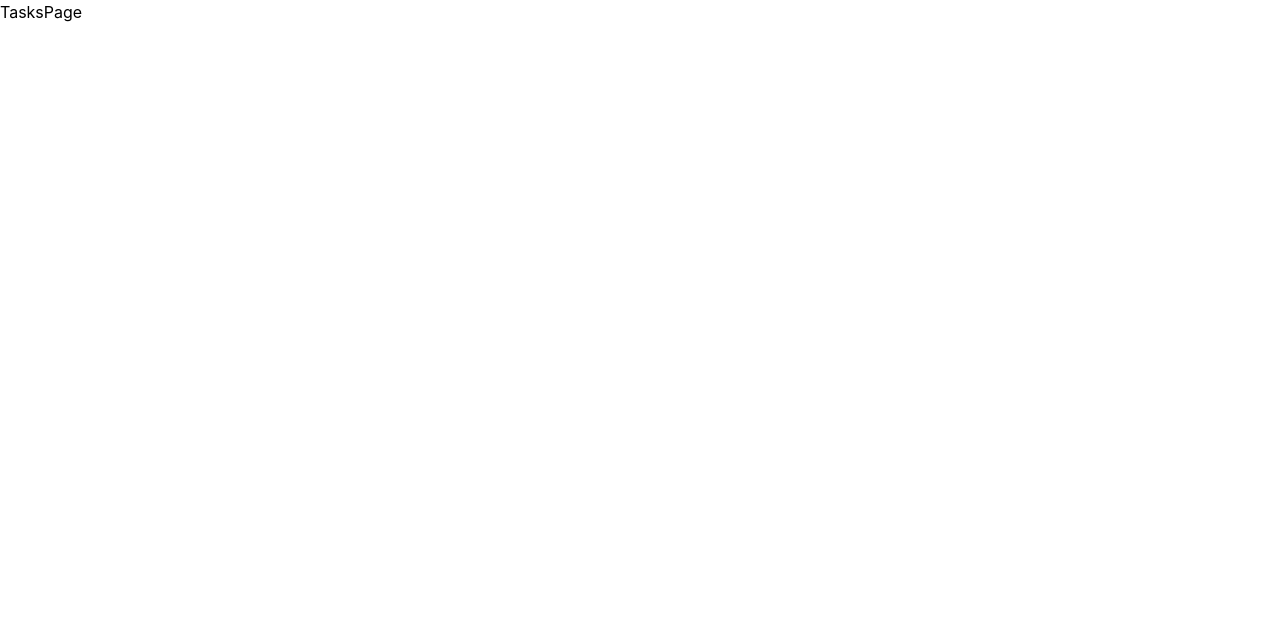
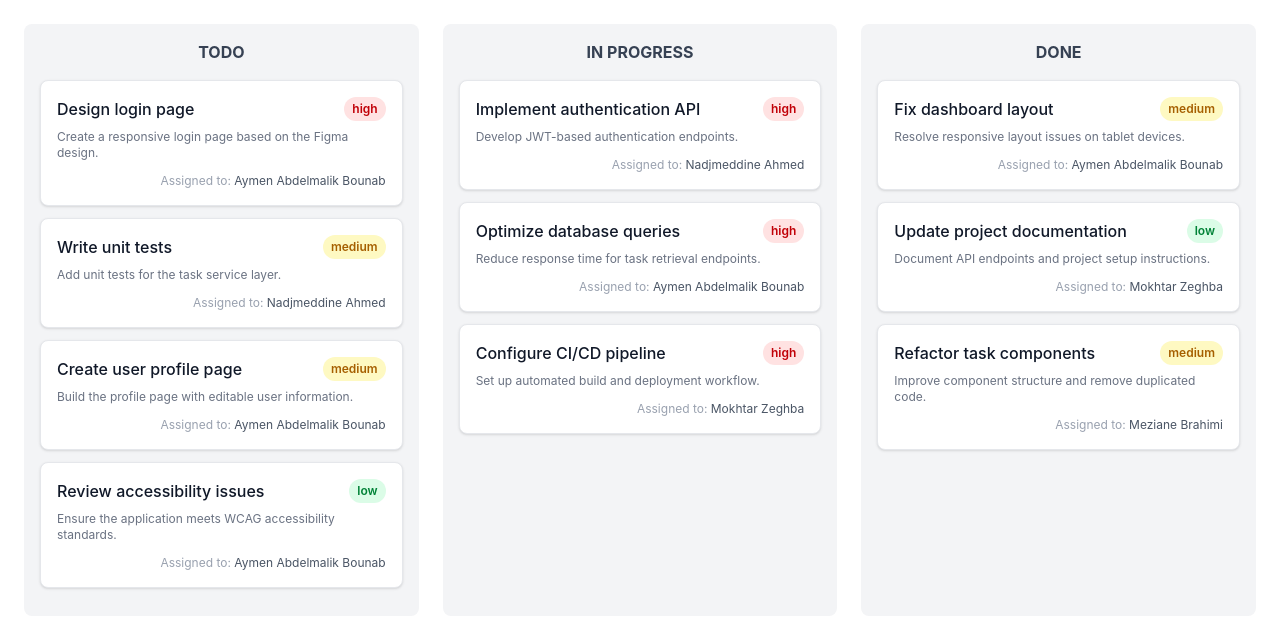
Before and after one commit to MalikBNB/TMD, a React (Vite) app: page /tasks in a window 1280 px wide. Shown: the top 630 px of the page. Built offline with nearby package versions, Linux system fonts and the light colour scheme; sample sign-in values are in the browser's storage.

Commit message:
Create Main UI Pages

```diff
--- /dev/null
+++ b/src/components/TaskCard.tsx
@@ -0,0 +1,33 @@
+import type { Task } from "../types/Task";
+
+interface TaskCardProps {
+  task: Task;
+}
+
+export default function TaskCard({ task }: TaskCardProps) {
+  const priorityColors: Record<Task["priority"], string> = {
+    low: "bg-green-100 text-green-700",
+    medium: "bg-yellow-100 text-yellow-700",
+    high: "bg-red-100 text-red-700",
+  };
+
+  return (
+    <div className="bg-white rounded-lg shadow-sm border border-gray-200 p-4 mb-3">
+      <div className="flex items-start justify-between mb-2">
+        <p className="font-medium text-gray-900">{task.title}</p>
+        <span
+          className={`text-xs font-semibold px-2 py-1 rounded-full ${priorityColors[task.priority]}`}
+        >
+          {task.priority}
+        </span>
+      </div>
+
+      <p className="text-xs text-gray-500 mb-3">{task.description}</p>
+      <div className="flex justify-end">
+        <p className="text-xs text-gray-400">
+          Assigned to: <span className="text-gray-600">{task.assignedTo}</span>
+        </p>
+      </div>
+    </div>
+  );
+}
--- a/src/pages/TasksPage.tsx
+++ b/src/pages/TasksPage.tsx
@@ -1,3 +1,45 @@
+import { useEffect } from "react";
+import TaskCard from "../components/TaskCard";
+import { useAppDispatch } from "../hooks/useAppDispatch";
+import { useAppSelector } from "../hooks/useAppSelector";
+import { fetchTasks } from "../store/tasksSlice";
+
 export default function TasksPage() {
-  return <div>TasksPage</div>;
+  const dispatch = useAppDispatch();
+  const items = useAppSelector((state) => state.tasks.items);
+
+  useEffect(() => {
+    dispatch(fetchTasks());
+  }, [dispatch]);
+
+  const todoTasks = items.filter((t) => t.status === "todo");
+  const progressTasks = items.filter((t) => t.status === "progress");
+  const doneTasks = items.filter((t) => t.status === "done");
+
+  return (
+    <div className="grid grid-cols-1 md:grid-cols-3 gap-6 p-6">
+      <div className="bg-gray-100 rounded-lg p-4">
+        <h2 className="text-center mb-4 font-bold text-gray-700">TODO</h2>
+        {todoTasks.map((task) => (
+          <TaskCard key={task.id} task={task} />
+        ))}
+      </div>
+
+      <div className="bg-gray-100 rounded-lg p-4">
+        <h2 className="text-center mb-4 font-bold text-gray-700">
+          IN PROGRESS
+        </h2>
+        {progressTasks.map((task) => (
+          <TaskCard key={task.id} task={task} />
+        ))}
+      </div>
+
+      <div className="bg-gray-100 rounded-lg p-4">
+        <h2 className="text-center mb-4 font-bold text-gray-700">DONE</h2>
+        {doneTasks.map((task) => (
+          <TaskCard key={task.id} task={task} />
+        ))}
+      </div>
+    </div>
+  );
 }
```
